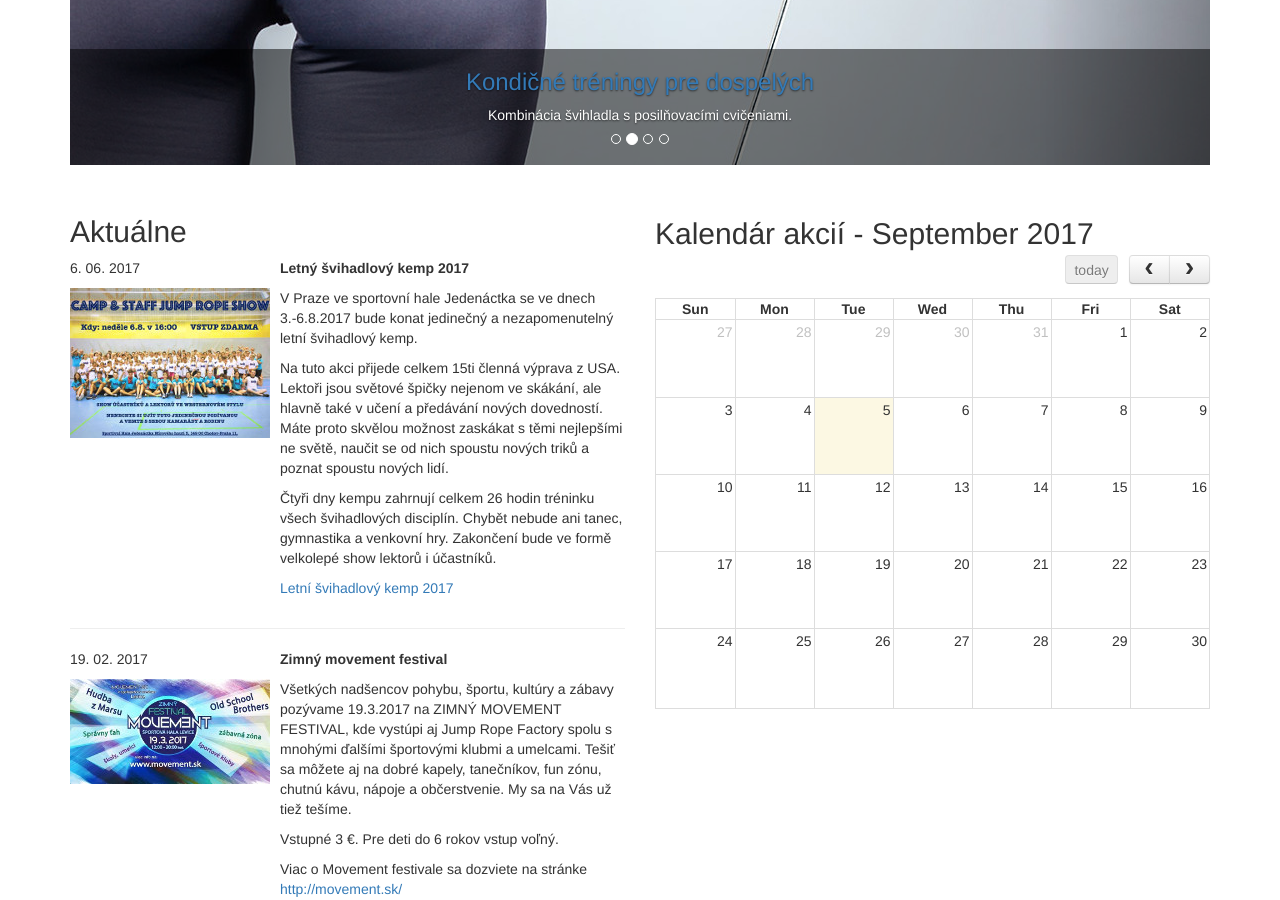
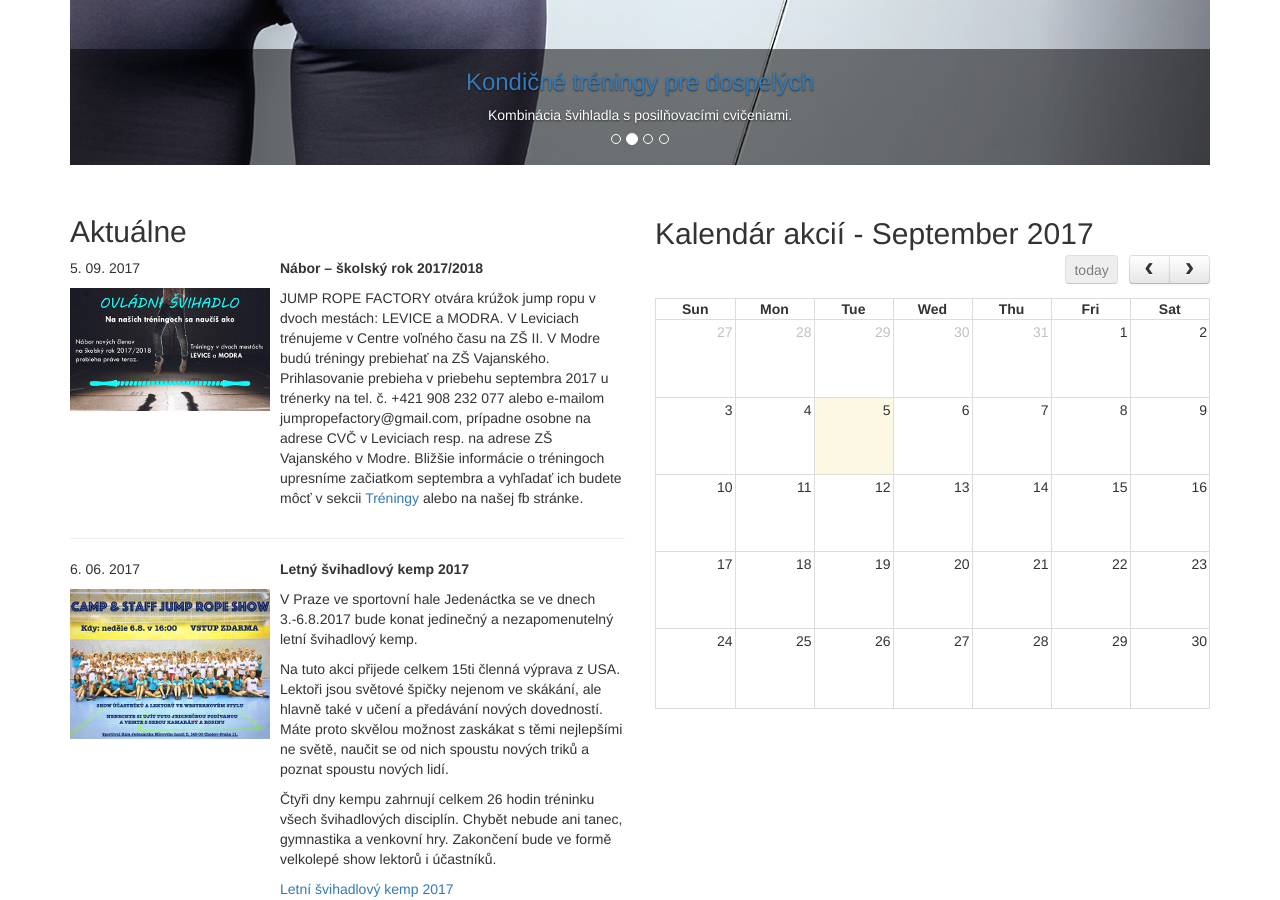
Before and after one commit to dejvo/dejvo.github.io, a Jekyll site: the page built from index.html, in a window 1280 px wide and 900 px high, scrolled down 646 px. Built offline with Jekyll 4.4.1, drawn with Linux system fonts in a browser that asks for light colours; nearby versions of some CDN libraries; library files that are not in the unit come from our copies; comment, search, counter and statistics services are not loaded.

Commit message:
Add news

```diff
--- /dev/null
+++ b/_posts/2017-09-05-nabor.md
@@ -0,0 +1,11 @@
+---
+layout: my-layout
+title: Nábor – školský rok 2017/2018
+published: true
+img: nabor-2017.jpg
+imgThumb: nabor-2017-thumb.jpg
+---
+
+JUMP ROPE FACTORY otvára krúžok jump ropu v dvoch mestách: LEVICE a MODRA. V Leviciach trénujeme v Centre voľného času na ZŠ II. V Modre budú tréningy prebiehať na ZŠ Vajanského. Prihlasovanie prebieha v priebehu septembra 2017 u trénerky na tel. č. +421 908 232 077 alebo e-mailom jumpropefactory@gmail.com, prípadne osobne na adrese CVČ v Leviciach resp. na adrese ZŠ Vajanského v Modre. Bližšie informácie o tréningoch upresníme začiatkom septembra a vyhľadať ich budete môcť v sekcii [Tréningy](/{{ site.url_treningy_pre_deti }}) alebo na našej fb stránke.
+
+<!--more-->
--- a/index.html
+++ b/index.html
@@ -39,9 +39,9 @@ title: Úvod
     </div>
 
     <div class="item">
-      <img src="/img/nabor.jpg" alt="Nábor">
+      <img src="/img/nabor-2017.jpg" alt="Nábor">
       <div class="carousel-caption">
-        <h3><a href="{% post_url 2016-08-29-nabor %}">Nábor – školský rok 2016/2017</a></h3>
+        <h3><a href="{% post_url 2017-09-05-nabor %}">Nábor – školský rok 2017/2018</a></h3>
         <p>JUMP ROPE FACTORY otvára krúžok jump ropu.</p>
       </div>
     </div>
```
Also changed, not shown: img/nabor-2017-thumb.jpg (added), img/nabor-2017.jpg (added).
